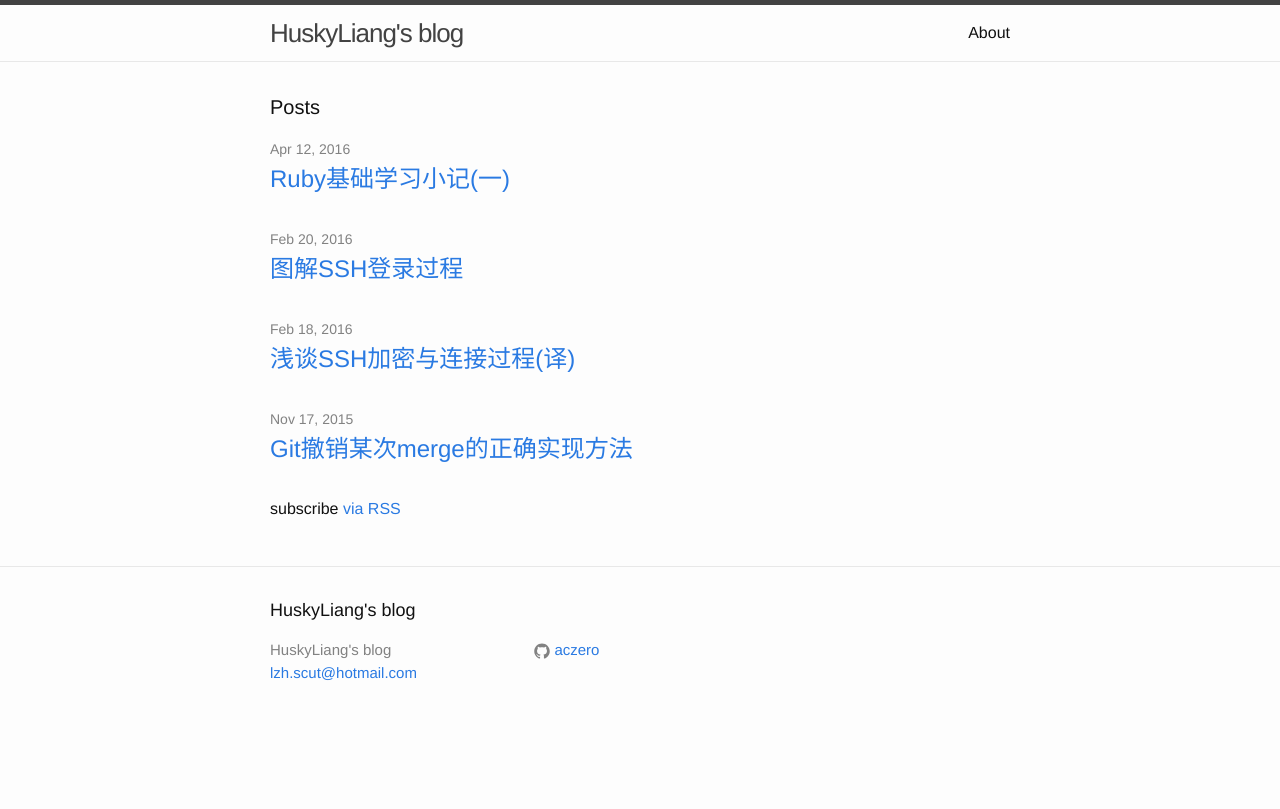
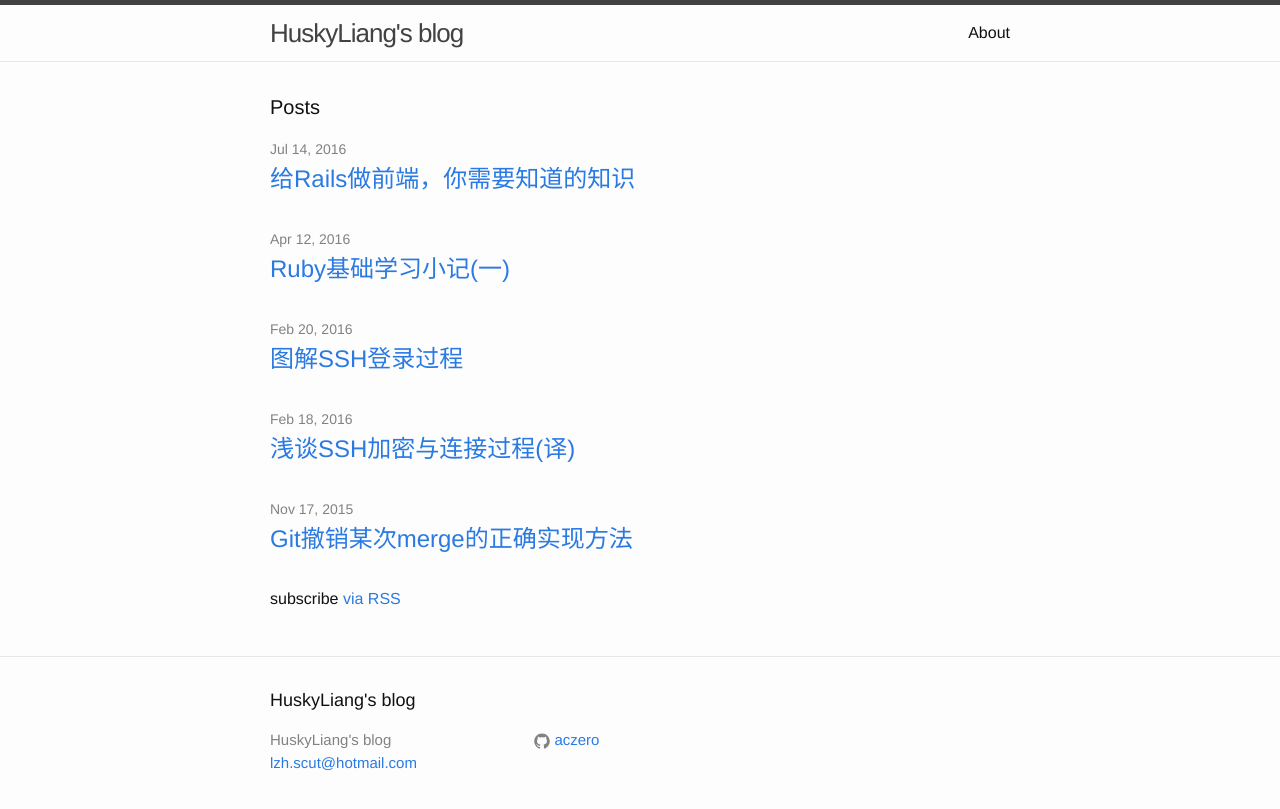
Before and after one commit to ACzero/aczero.github.io, a Jekyll site: the page built from index.html, in a window 1280 px wide. Shown: the top 809 px of the page. Built offline with Jekyll 4.4.1, drawn with Linux system fonts in a browser that asks for light colours; part of the change alters nothing that is shown.

Commit message:
new post

````diff
--- a/_config.yml
+++ b/_config.yml
@@ -15,3 +15,9 @@ github_username:  aczero
 
 # Build settings
 markdown: kramdown
+
+kramdown:
+  input: GFM
+  hard_wrap: false
+
+highlighter: rouge
--- /dev/null
+++ b/_posts/2016-07-14-rails-frontend-guideline.md
@@ -0,0 +1,259 @@
+---
+layout: post
+title:  "给Rails做前端，你需要知道的知识"
+date:   2016-07-14 21:30:00 +0800
+categories: rails
+---
+
+## 前言
+
+不一定每个项目都会做前后端分离，因此如果你给rails项目做前端，有些东西你是必须要了解的。这篇文章会教你如何给rails集成前端，让你看到rails的view时候不会一头雾水。
+
+## 概览
+
+本文将包含以下内容：
+
+* 一点ruby知识
+* erb是什么
+* erb标签
+* view helper方法
+* js、css和图片
+
+## 一、一点ruby知识
+虽然ruby对程序员很友好，但是有些写法可能会让你感到困惑。
+
+* 变量
+
+	在rails的view中一般只会出现ruby的实例变量，以`@`开头
+
+	```ruby
+	@foo = "instance variable"
+	print @foo						#=> "instance variable"
+	```
+
+* 方法
+
+	在ruby中，方法调用可以省略括号，像这样：
+
+	```ruby
+	# 下面两种写法是等价的
+	func1("a")
+	func1 "a"
+
+	# 多个参数同样也是用,隔开
+	func2("a", "b")
+	func2 "a", "b"
+	```
+
+	ruby可以给方法传递一个hash，在rails提供的view helper方法中很常见，像这样
+
+	```ruby
+	# ruby中描述hash的两种写法，是等价的，等于传入了一个{ a: 1, b: 2 }的hash
+	func a: 1, b: 2
+	func :a => 1, :b => 2
+	```
+
+* 字符串插值
+
+	ruby用`#{}`在字符串内插值：
+
+	```ruby
+	# 双引号才能进行插值(字符串还有其他写法，但是一般在view中不会见到)
+	print "1 + 1 is #{ 1 + 1 }" 		#=> "1 + 1 is 2"
+	```
+
+
+* each迭代器
+
+	view中也会经常要对数组对象进行迭代，常见的是`each`方法。
+
+	在ruby中，代码块有两种写法：
+
+	```ruby
+	{
+	  "This is a block"
+	}
+
+	do
+	  "This is also a block"
+	end
+	```
+
+	`each`方法可以接受一个代码块作为参数，对数组每个元素执行代码块中的代码：
+
+	```ruby
+	["a", "b", "c"].each do |i|
+	  # i代表数组每个元素，由代码块指定其名称
+	  print i
+	end
+
+	# 上述代码将输出"abc"
+	```
+
+	Hash对象也可以进行迭代：
+
+	```ruby
+	{a: 1, b: 2}.each do |key, value|
+	  print "key is #{key}, value is #{value}. "
+	end
+
+	# 上述代码将输出"key is a, value is 1. key is b, value is 2."
+	```
+
+## 二、erb是什么
+
+目前我们项目的view都使用erb，[erb](http://apidock.com/ruby/ERB)是ruby的模版，当你需要使用根据程序动态生成的文件时(如html)，可以在这些文件中嵌入ruby代码。rails在返回这个html前会先用解析器执行这个文件的ruby代码，并进行替换。view文件中以erb后缀结尾的，rails都会进行解析。比如说我们有这样一个文件example.html.erb：
+
+```erb
+<!--解析前-->
+<h1><%= 1 + 1 %></h1>
+```
+
+rails返回的html文件
+
+```html
+<!--解析后-->
+<h1>2</h1>
+```
+
+## 三、erb标签
+erb在解析是通过这些标签来分辨哪些是需要执行的代码
+
+* `<% "your code here" %>`
+
+	在`<% %>`内的代码会被执行，但不会被输出到文件中，比如：
+
+	```erb
+	<!--解析前-->
+	<h1><% @foo = "foo" %></h1>
+	```
+
+	```erb
+	<!--解析后-->
+	<h1></h1>
+	```
+
+	上面例子中，`@foo`确实会被赋值(代码会执行)，解析器删去标签及其内容后就不会做其他事了。
+
+* `<%= "your code here" %>`
+
+	在`<%= %>`内的代码会被执行，且解析器会将标签即内容替换成执行结果。像之前的例子一样：
+
+	```erb
+	<!--解析前-->
+	<h1><%= 1 + 1 %></h1>
+	```
+
+	```html
+	<!--解析后-->
+	<h1>2</h1>
+	```
+
+* `<%= "your code here" -%>`
+
+	`<%= -%>`用的比较少，`-`表示该标签结束后不会换行，如：
+
+	```erb
+	<!--解析前-->
+	<h1><%= "a" -%>
+	<%= "b" %></h1>
+	```
+
+	```erb
+	<!--解析后-->
+	<h1>ab</h1>
+	```
+
+* `<%# "your code here" %>`
+
+	`<%# %>`内包含代码也不会执行，作注释使用
+
+## 四、view helper方法
+
+Rails提供了很多view的helper方法。常用的有[`link_to`](http://apidock.com/rails/ActionView/Helpers/UrlHelper/link_to)，[`form_for`](http://apidock.com/rails/ActionView/Helpers/FormHelper/form_for)和[`image_tag`](http://apidock.com/rails/ActionView/Helpers/AssetTagHelper/image_tag)等，其实只是生成一段html，遇到了这些helper方法可以查[文档](http://apidock.com/rails)。
+
+## 五、js、css和图片
+
+### Asset Pipeline
+
+在这之前，首先要了解[Asset Pipeline](http://guides.rubyonrails.org/asset_pipeline.html)这个东西。我们的项目使用Asset Pipeline打包js、css文件。对于生产环境的Rails应用，用户浏览网页的时候将会返回合并后的js、css文件，文件名中会包含一个哈希值以防止浏览器缓存，像这样：
+
+```
+global-908e25f4bf641868d8683022a5b62f54.css
+```
+
+对于图片的文件名，同样也会加上一个hash值。
+
+### js、css和图片放哪里
+
+Asset Pipeline在打包的时候，会把Rails项目中的这三个目录看作成同一个目录。但是我们放置的时候一般有一下规则：
+
+```bash
+# 这个目录用来放置自己编写的js、css等文件
+app/assets/
+
+# 这个目录用来放置自己编写的js、css库
+lib/assets/
+
+# 这个目录用来放置要引入的第三方库
+vendor/assets/
+```
+
+要把哪些文件打包到合并之后的js、css文件都是可以自己配置的。下面说的是rails的默认行为，具体配置文件也是可以根据需要配置，但是一般不会。配置文件内容如下：
+
+```javascript
+// 引用js的配置在这里: app/assets/javascripts/application.js
+
+//= require jquery
+//= require jquery_ujs
+//= require turbolinks
+//= require_tree .
+```
+
+这里`require`、`require_tree`是为assets pipeline打包时指定要打包的文件，具体作用为：
+
+* `require <path>` 加载特定的文件，且不会重复加载(就算在配置上加载了多次)
+* `include <path>` 加载特定的文件，会重复加载
+* `require_directory <path>` 加载特定路径，不包含其子目录
+* `require_tree <path>` 加载特定路径，包含其子目录
+* `require_self` 在加载其他文件前先载入自己文件的内容
+
+....
+更多请查看[这里](https://github.com/rails/sprockets#sprockets-directives)
+
+对于css的配置文件，也跟上面类似：
+
+```css
+/*
+* 引用css的配置在这里: app/assets/stylesheets/application.css
+*
+*= require_tree .
+*= require_self
+*/
+```
+
+### 如何引用图片、音频等资源
+
+前面提到，Asset Pipeline编译后的文件会在文件名加上一个hash值，所以如果你直接引用图片的原文件名是无法引用这些文件的。因此Rails(实际上是Sporket)提供了这些helpers来引用assets资源。你可以使用[image_path](http://apidock.com/rails/ActionView/Helpers/AssetUrlHelper/image_path)、[audio_path](http://apidock.com/rails/ActionView/Helpers/AssetUrlHelper/audio_path)、[video_path](http://apidock.com/rails/ActionView/Helpers/AssetUrlHelper/video_path)等，要注意的是，例如image_path，传入的参数是相对路径的话，默认指`assets/images/`目录下，生成路径为`host/assets/images/your_path`，而使用绝对路径如`/your_path`时，url指向`host/your_path`，另外也可以使用一个完整的url。
+
+### 单独引用的js、css文件
+
+你也可以不把js、css文件打包到全局文件中。将你的js和css文件目录为`assets/path/to/yourjsfile.js`和`assets/path/to/yourcssfile.css`，在erb文件中这样引用：
+
+```erb
+<%= javascript_include_tag 'path/to/yourjsfile.js' %>
+<%= stylesheet_link_tag 'path/to/yourcssfile.css' %>
+```
+
+在开发环境的默认配置下，到这一步你就能看到效果，但是要在生产环境上正常运行，你必须将这两个文件也添加到assets pipeline的编译路径中。
+
+```ruby
+# config/initializers/assets.rb
+
+# 在这段中的%w()中加入你的文件路径，以空格隔开
+Rails.application.config.assets.precompile += %w( path/to/yourjsfile.js path/to/yourcssfile.css )
+```
+
+## 最后
+
+这篇文章注重具体问题，讲述的都是在给rails做前端开发时可能会产生的疑惑，也没有太过深入的作解释。如果你对Ruby on Rails有兴趣，请务必试着学一下:)。
````
Also changed, not shown: Gemfile.lock.
